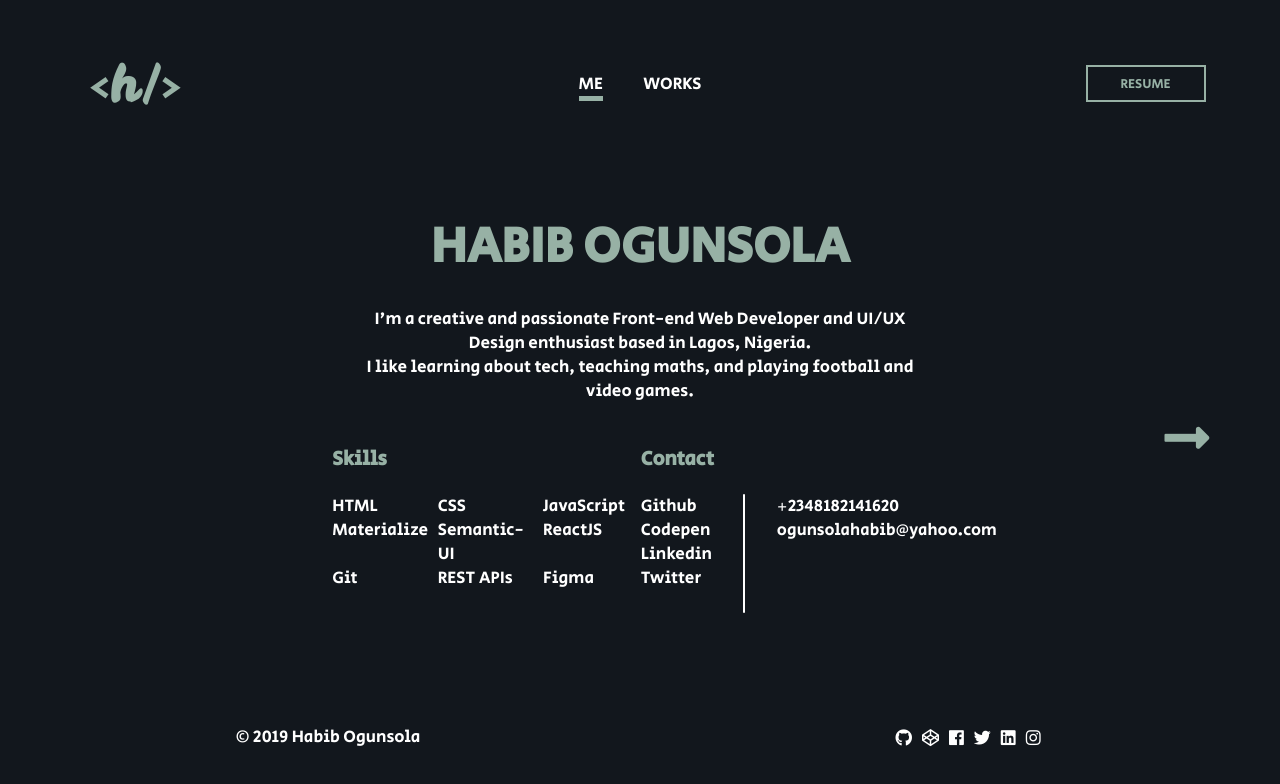
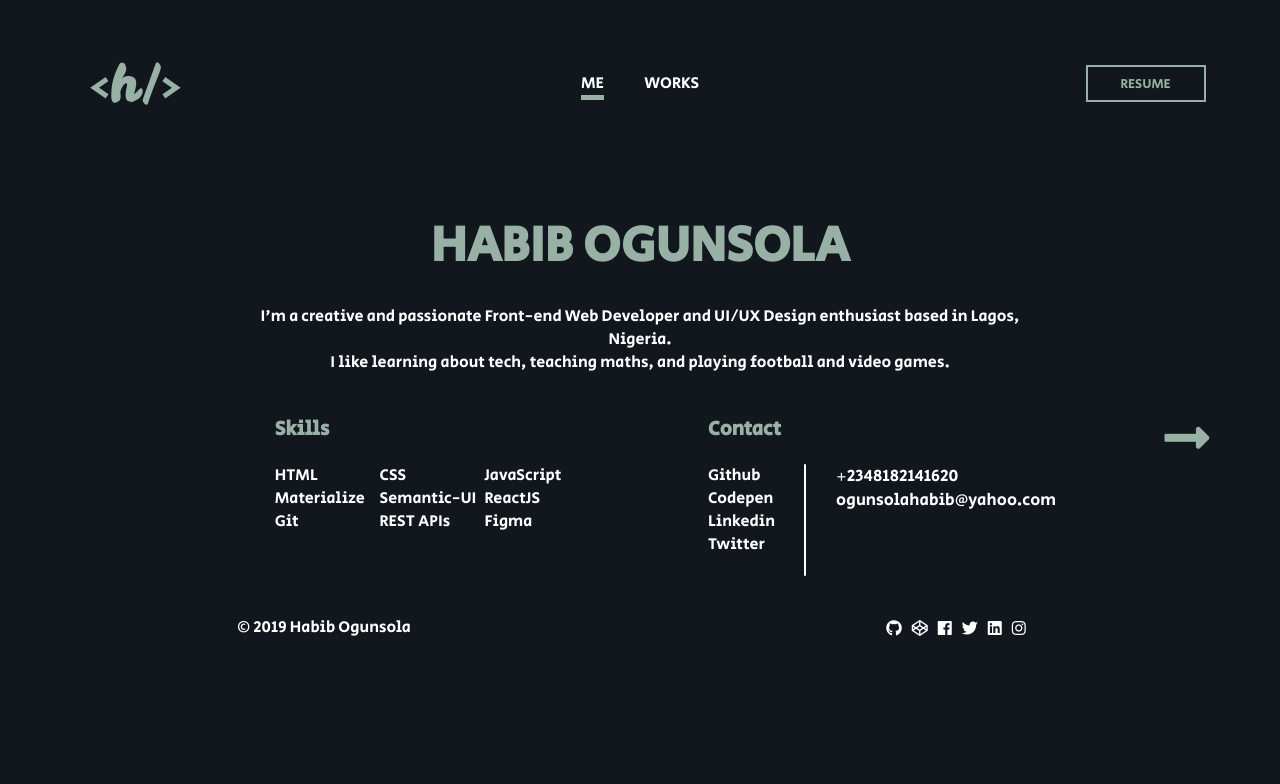
Before and after one commit to ogunsolahabib/portfolio-one, a React (Create React App) app: page / in a window 1280 px wide. Shown: the top 784 px of the page. Built offline with nearby package versions, Linux system fonts and the light colour scheme.

Commit message:
responsive styles

```diff
--- a/public/style.css
+++ b/public/style.css
@@ -75,8 +75,8 @@ nav .right {
 }
 
 .large-text {
-  padding: 0.5em 5em;
-  width: 85%;
+  padding: 0.5em 3em;
+  width: 100%;
   margin: auto auto;
 }
 .large-text #about {
@@ -198,8 +198,6 @@ nav .right {
 
 
 footer {
-  position: absolute;
-  bottom: 2em;
   display: grid;
   grid-template-columns: 1fr 1fr;
   text-align: center;
@@ -220,7 +218,7 @@ footer i {
 }
 @media only screen and (min-width: 1024px) {
   body {
-    font-size: 17px;
+    font-size: 16px;
     max-height: 100vh;
     overflow: hidden;
   }
@@ -300,8 +298,9 @@ footer i {
     text-align: center;
   }
   .mobile-works img{
-    width: 350px;
-    height: auto;
+    display: block;
+    width: auto;
+    height: 300px;
     margin: auto;
   }
   .mobile-works .worksPage{
@@ -325,7 +324,7 @@ footer i {
     margin-top: 2em;
   }
 }
-@media only screen and (max-width: 425px){
+@media only screen and (max-width: 500px){
   body {
     padding: 0 1em;
     font-size: 14px;
@@ -363,6 +362,7 @@ footer i {
     text-align: center;
   }
   .mobile-works img{
+    display: inline-block;
     width: 100%;
     height: auto;
 
```
